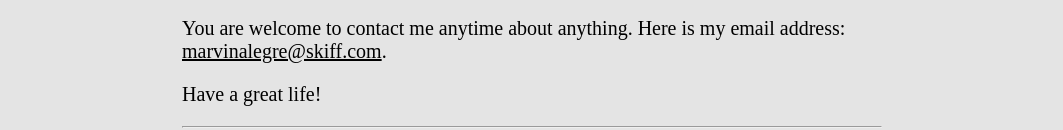
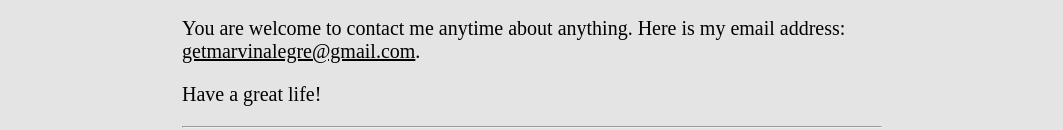
Before and after one commit to marvinalegre/marvinalegre.github.io, a website: page docs/index.html in a window 1280 px wide. Shown: the part 619-749 px from the top of the page, without its empty margins (108-1171 px from the left). Drawn offline with Linux system fonts and the light colour scheme.

Commit message:
update email

```diff
--- a/docs/index.html
+++ b/docs/index.html
@@ -196,7 +196,7 @@
       <p>
         You are welcome to contact me anytime about anything. Here is my email
         address:
-        <a href="mailto:marvinalegre@skiff.com">marvinalegre@skiff.com</a>.
+        <a href="mailto:getmarvinalegre@gmail.com">getmarvinalegre@gmail.com</a>.
       </p>
 
       <p>Have a great life!</p>
```
